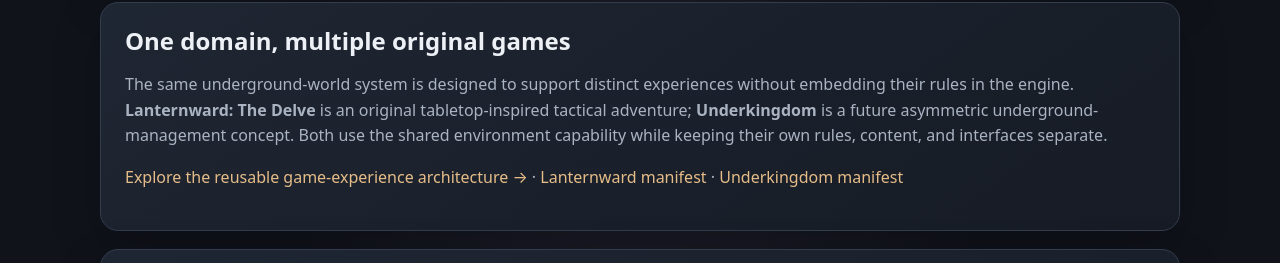
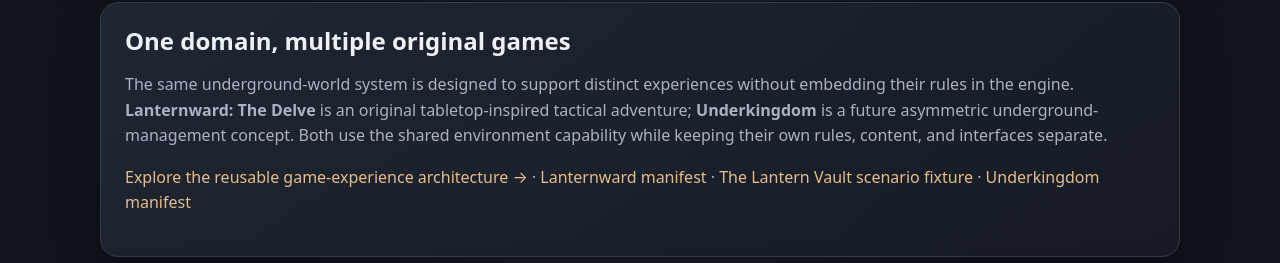
Before and after one commit to TrentBest/FSM_Dungeon, a plain HTML site: page docs/index.html in a window 1280 px wide. Shown: the part 2672-2935 px from the top of the page. Drawn offline with Linux system fonts and the light colour scheme; no server answers.

Commit message:
Expose Lantern Vault scenario fixture from Pages

```diff
--- a/docs/index.html
+++ b/docs/index.html
@@ -98,7 +98,7 @@
   <section class="panel">
     <h2>One domain, multiple original games</h2>
     <p>The same underground-world system is designed to support distinct experiences without embedding their rules in the engine. <strong>Lanternward: The Delve</strong> is an original tabletop-inspired tactical adventure; <strong>Underkingdom</strong> is a future asymmetric underground-management concept. Both use the shared environment capability while keeping their own rules, content, and interfaces separate.</p>
-    <p><a href="./GAME_EXPERIENCES.md">Explore the reusable game-experience architecture →</a> · <a href="./experiences/lanternward-the-delve.json">Lanternward manifest</a> · <a href="./experiences/underkingdom.json">Underkingdom manifest</a></p>
+    <p><a href="./GAME_EXPERIENCES.md">Explore the reusable game-experience architecture →</a> · <a href="./experiences/lanternward-the-delve.json">Lanternward manifest</a> · <a href="../samples/Dungeon.Proof/Scenarios/lantern-vault.json">The Lantern Vault scenario fixture</a> · <a href="./experiences/underkingdom.json">Underkingdom manifest</a></p>
   </section>
 
   <section class="panel">
```
